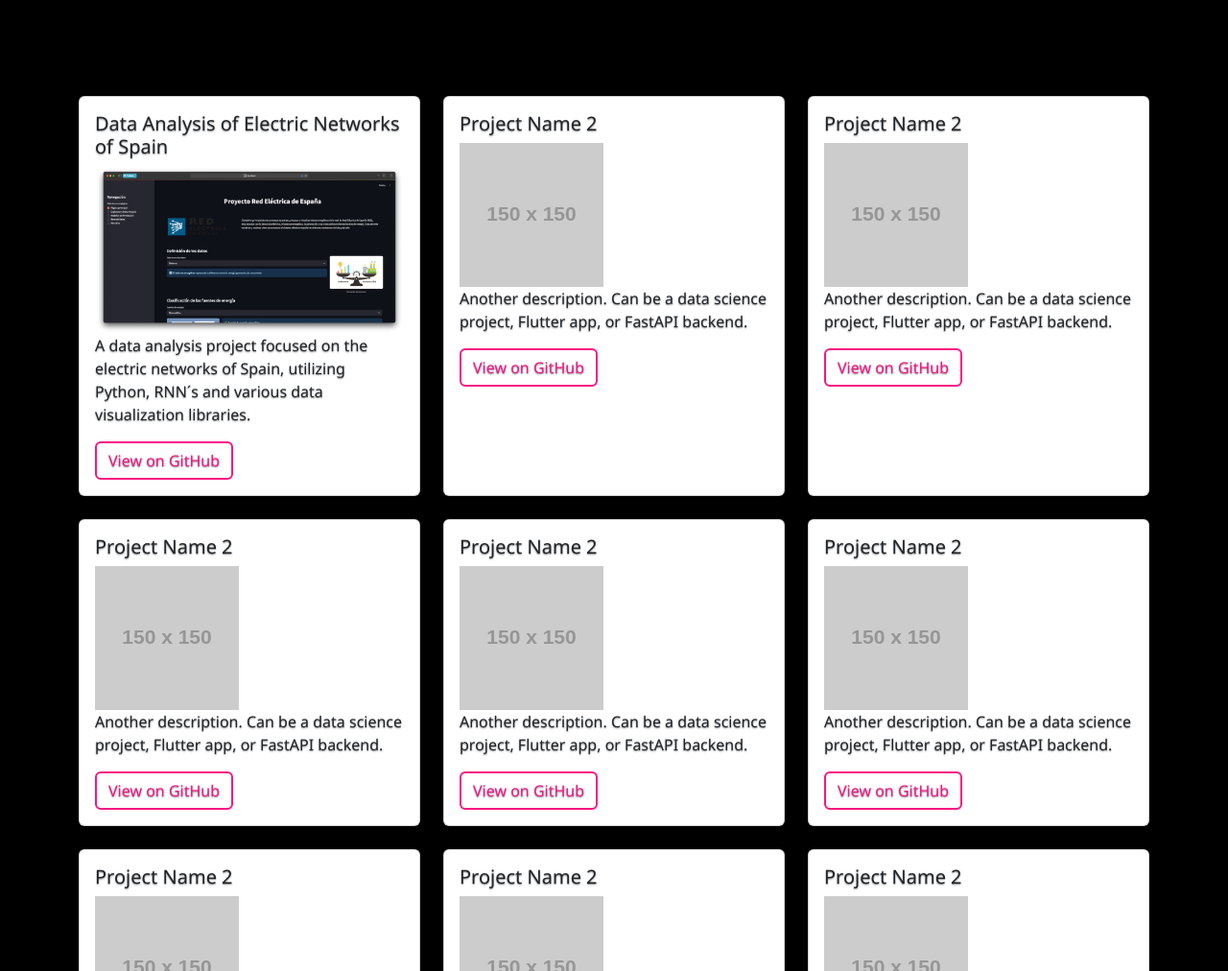
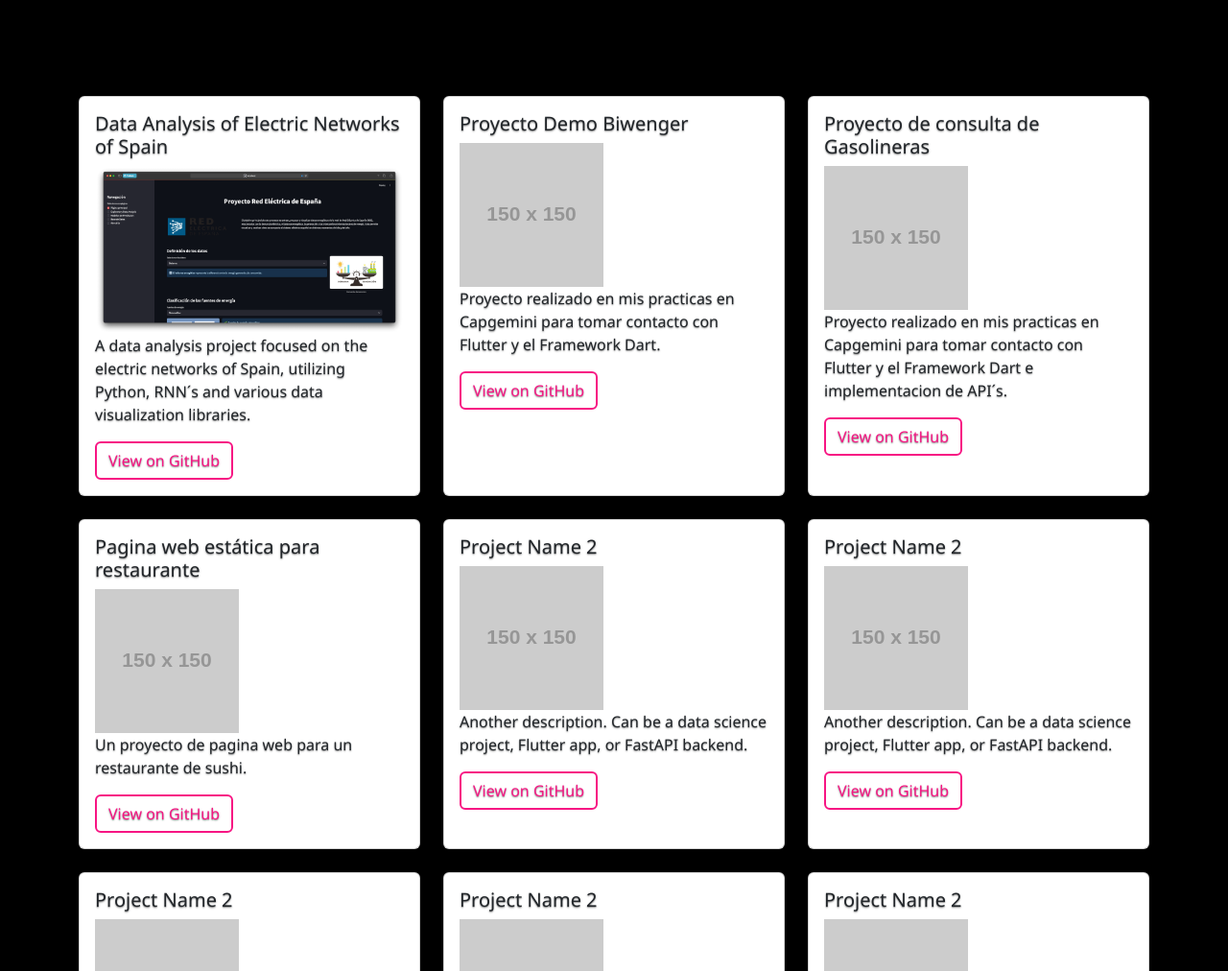
Before and after one commit to Samu-Sr00/SamuelSanchez, a website: page pages/portfolio.html in a window 1280 px wide. Shown: the part 197-1209 px from the top of the page at 96% size. Drawn offline with nearby package versions, Linux system fonts and the light colour scheme; placeholder pictures from the web are drawn by us.

Commit message:
Update portfolio.html

```diff
--- a/pages/portfolio.html
+++ b/pages/portfolio.html
@@ -65,14 +65,13 @@
         <div class="col-md-4">
           <div class="card h-100 shadow-sm">
             <div class="card-body">
-              <h5 class="card-title">Project Name 2</h5>
+              <h5 class="card-title">Proyecto Demo Biwenger</h5>
               <img
                 src="https://via.placeholder.com/150"
                 alt="Basic Restaurant Web"
               />
               <p class="card-text">
-                Another description. Can be a data science project, Flutter app,
-                or FastAPI backend.
+                Proyecto realizado en mis practicas en Capgemini para tomar contacto con Flutter y el Framework Dart.
               </p>
               <a
                 href="https://github.com/tuusuario/proyecto2"
@@ -88,14 +87,13 @@
         <div class="col-md-4">
           <div class="card h-100 shadow-sm">
             <div class="card-body">
-              <h5 class="card-title">Project Name 2</h5>
+              <h5 class="card-title">Proyecto de consulta de Gasolineras</h5>
               <img
                 src="https://via.placeholder.com/150"
                 alt="Basic Restaurant Web"
               />
               <p class="card-text">
-                Another description. Can be a data science project, Flutter app,
-                or FastAPI backend.
+                Proyecto realizado en mis practicas en Capgemini para tomar contacto con Flutter y el Framework Dart e implementacion de API´s.
               </p>
               <a
                 href="https://github.com/tuusuario/proyecto2"
@@ -110,14 +108,13 @@
         <div class="col-md-4">
           <div class="card h-100 shadow-sm">
             <div class="card-body">
-              <h5 class="card-title">Project Name 2</h5>
+              <h5 class="card-title">Pagina web estática para restaurante</h5>
               <img
                 src="https://via.placeholder.com/150"
                 alt="Basic Restaurant Web"
               />
               <p class="card-text">
-                Another description. Can be a data science project, Flutter app,
-                or FastAPI backend.
+                Un proyecto de pagina web para un restaurante de sushi.
               </p>
               <a
                 href="https://github.com/tuusuario/proyecto2"
```
